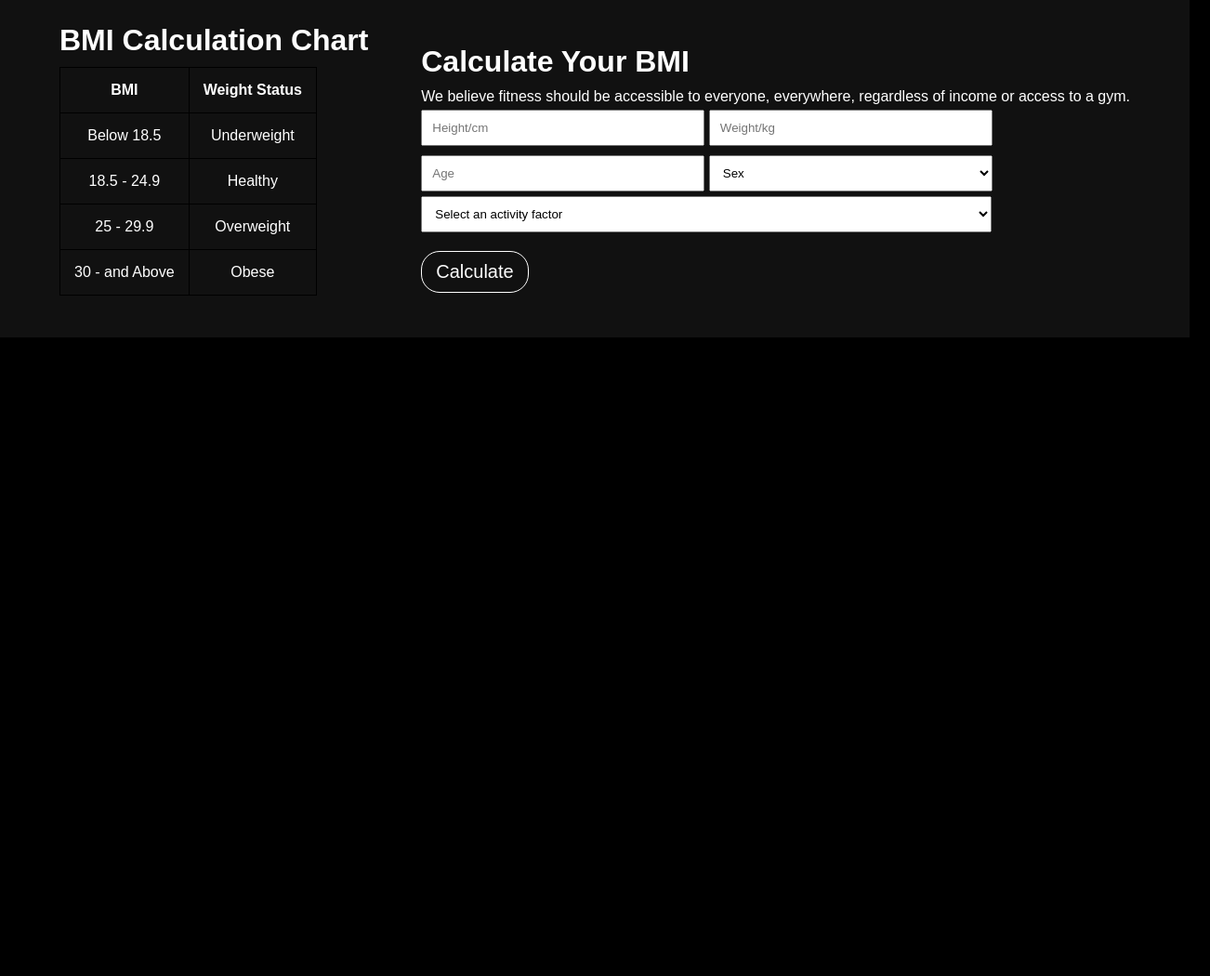
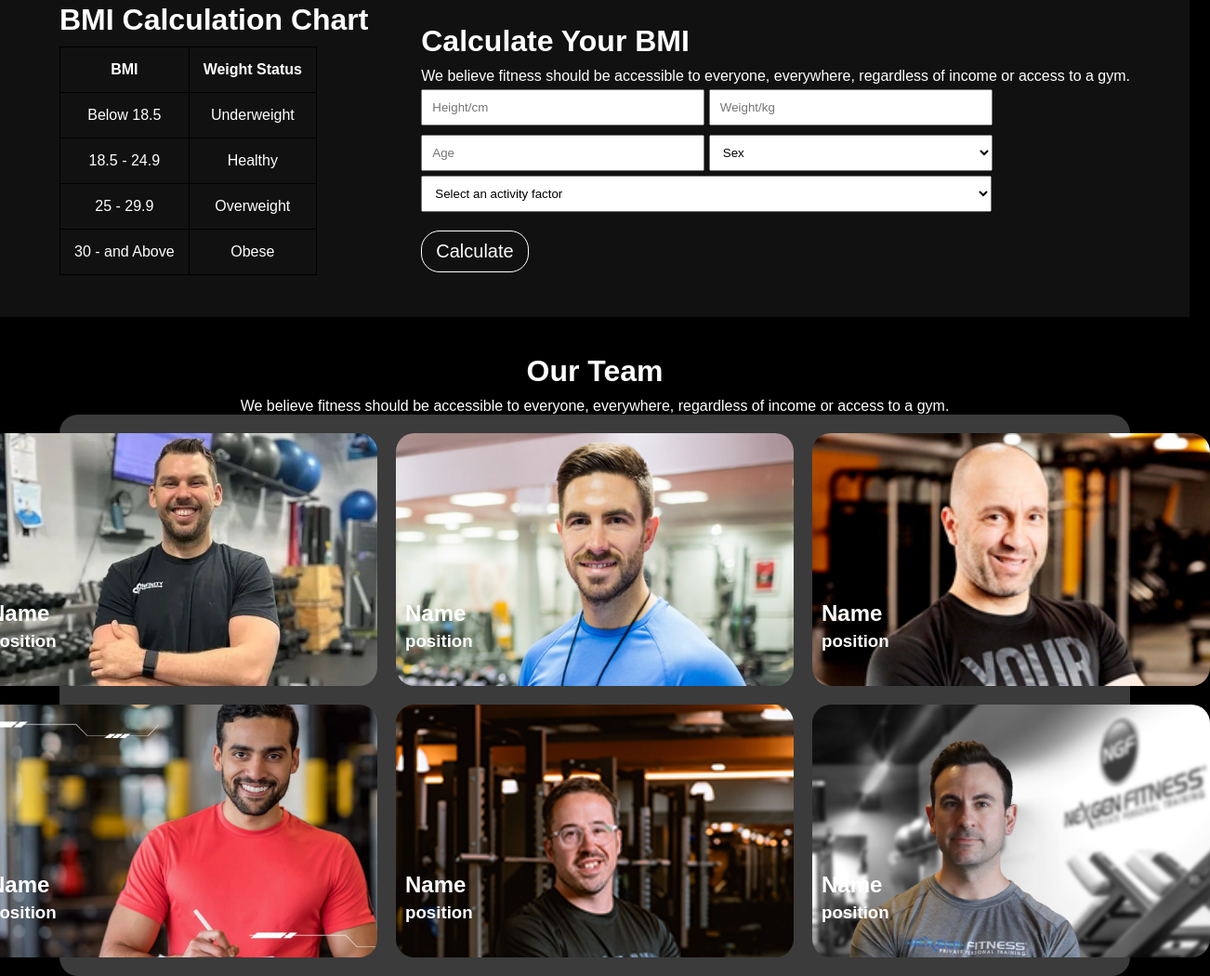
Before and after one commit to Md-Ashik-Mia/B10A2, a plain HTML site: page index.html in a window 1280 px wide. Shown: the part 1582-2632 px from the top of the page at 93% size, 1302 px wide, since content can reach past the window. Before the commit the page ends 1945 px from the top, so only its background shows below. Drawn offline with Linux system fonts and the light colour scheme.

Commit message:
team section is completed

```diff
--- a/index.html
+++ b/index.html
@@ -145,6 +145,39 @@
                 </div>
             </div>
         </section>
+        <section class="team">
+            <div class="content">
+                <h1>Our Team</h1>
+                <p>We believe fitness should be accessible to everyone, everywhere, regardless of income or access to a gym.</p>
+            </div>
+            <div class="teamcontent container">
+              <div class="teammate trainer1">
+                    <h1>Name</h1>
+                    <h3>position</h3>
+                </div>
+              <div class="teammate trainer2">
+                    <h1>Name</h1>
+                    <h3>position</h3>
+                </div>
+              <div class="teammate trainer3">
+                    <h1>Name</h1>
+                    <h3>position</h3>
+                </div>
+              <div class="teammate trainer4">
+                    <h1>Name</h1>
+                    <h3>position</h3>
+                </div>
+              <div class="teammate trainer5">
+                    <h1>Name</h1>
+                    <h3>position</h3>
+                </div>
+              <div class="teammate trainer6">
+                    <h1>Name</h1>
+                    <h3>position</h3>
+                </div>
+            </div>
+
+        </section>
     </main>
     <footer></footer>
 </body>
--- a/style.css
+++ b/style.css
@@ -85,8 +85,6 @@ nav{
 
 }
 
-
-
 .div1{
     width: 193px;
     height: 98px;
@@ -141,7 +139,6 @@ left: -4%;
     color: #ffffff;
 }
 
-
 /* banner parts ends here */
 /* change habbit section starts here   */
 .changehabit{
@@ -150,7 +147,7 @@ left: -4%;
 .changehabitcontent>h1{
     text-align: center;
     margin-bottom: 5px;
-    font-size: 3.2rem;
+    font-size: 2rem;
     font-weight: bold;
 }
 .changehabitcontent>p{
@@ -158,7 +155,6 @@ left: -4%;
     font-size: 1.2rem;
     color: rgb(108, 108, 108);
 }
-
 .events{
     display: flex;
     align-items: center;
@@ -267,6 +263,78 @@ form input{
     margin-bottom: 20px;
 }
 /* bmi section ends here   */
+/* team section starts here  */
+.content{
+    display: flex;
+    flex-direction: column;
+    align-items: center;
+    margin-top: 40px;
+}
+.content h1{
+    font-size: 2rem;
+    font-weight: bold;
+    margin-bottom: 10px;
+}
+.teammate{
+    width:20.375rem;
+    height: 17rem;
+    position: relative;
+}
+.teammate h1{
+    position: absolute;
+    bottom: 20%;
+    width: 100%;
+    padding: 10px;
+}
+.teammate h3{
+    position: absolute;
+    bottom: 10%;
+    width: 100%;
+    padding: 10px;
+}
+
+.trainer1{
+    background-image: url("./images/trainer1.png");
+    background-size: cover;
+    border-radius: 20px;
+    background-position: top center;
+}
+.trainer2{
+    background-image: url("./images/trainer2.png");
+    background-size: cover;
+    border-radius: 20px;
+}
+.trainer3{
+    background-image: url("./images/trainer3.png");
+    background-size: cover;
+    border-radius: 20px;
+}
+.trainer4{
+    background-image: url("./images/trainer4.png");
+    background-size: cover;
+    border-radius: 20px;
+}
+.trainer5{
+    background-image: url("./images/trainer5.png");
+    background-size: cover;
+    border-radius: 20px;
+}
+.trainer6{
+    background-image: url("./images/trainer6.png");
+    background-size: cover;
+    border-radius: 20px;
+}
+.teamcontent{
+    display: grid;
+    grid-template-columns: auto ;
+    background-color: rgba(119,119,119,0.5);
+    justify-content: center;
+    padding: 20px;
+    gap: 20px;
+    border-radius: 20px;
+}
+
+/* team section ends here  */
 
 
 
@@ -402,6 +470,23 @@ form input{
 
     /* bmi section ends here   */
 
+    /* team section starts here  */
+    .teamcontent{
+        display: grid;
+        grid-template-columns: auto auto auto;
+        background-color: rgba(119,119,119,0.5);
+        justify-content: center;
+        padding: 20px;
+        gap: 20px;
+        border-radius: 20px;
+    }
+    .teammate{
+        width:26.75rem;
+        height: 17rem;
+        }
+
+
+    /* team section ends here   */
 
 
 }
```
